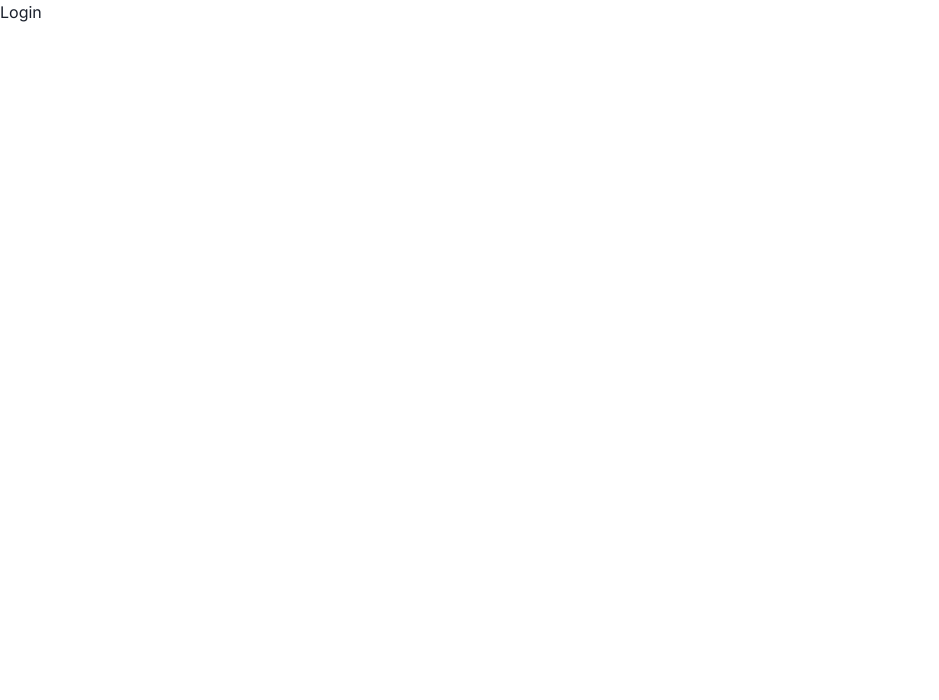
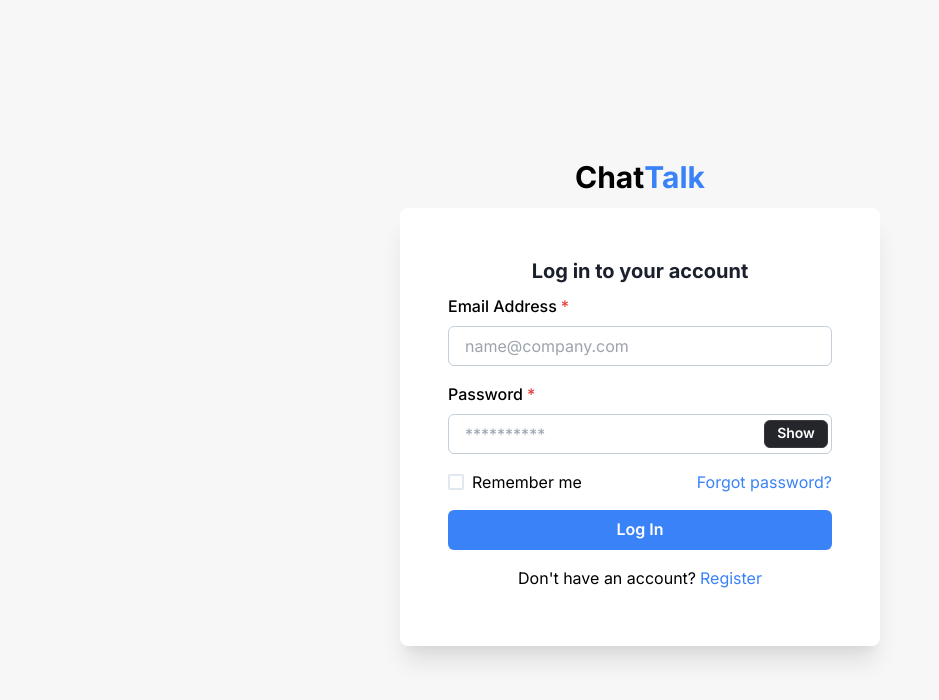
Before and after one commit to SinugbangIsda/spring-boot-bff-chattalk, a React (Vite) app in the folder frontend/: page /login in a window 1280 px wide. Shown: the top 700 px of the page, without its empty margins (0-939 px from the left). Built offline with nearby package versions, Linux system fonts and the light colour scheme.

Commit message:
feat: update Login page layout

```diff
--- a/frontend/src/pages/login/index.tsx
+++ b/frontend/src/pages/login/index.tsx
@@ -1,10 +1,22 @@
-import React from 'react';
+import AuthLayout from '../../components/auth/authlayout';
+import LoginForm from '../../components/auth/login/loginform';
+import AuthCardFooter from '../../components/auth/authlayout/authcardfooter';
 
 const Login = () => {
   return (
-    <div>
-        Login
-    </div>
+    <AuthLayout
+      heading = "Log in to your account"
+      formComponent = {
+        <LoginForm />
+      }
+      footer = {
+        <AuthCardFooter
+          message = "Don't have an account?"
+          navigateText = "Register"
+          navigateLink = "/register"
+        />
+      }
+    />
   )
 }
 
```
